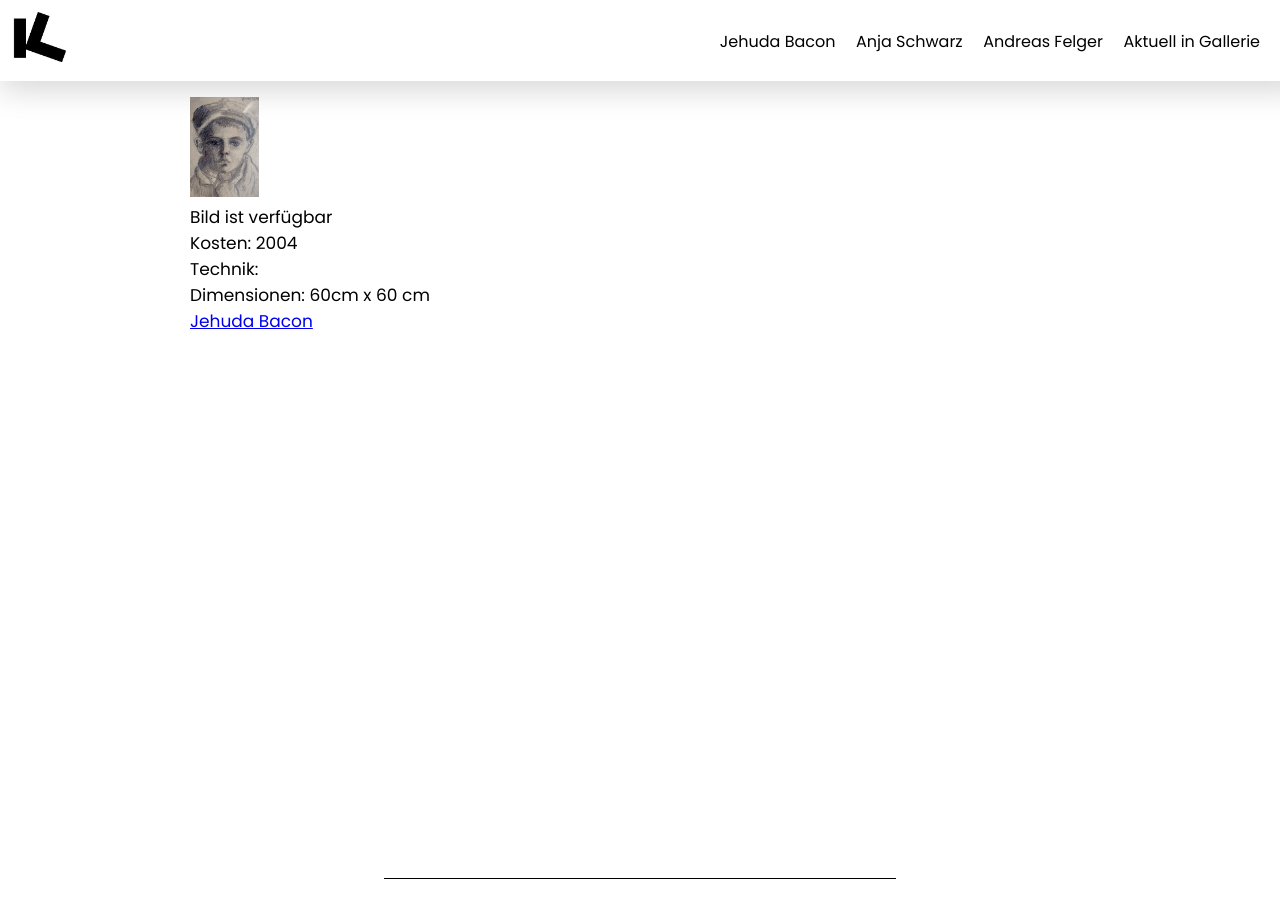
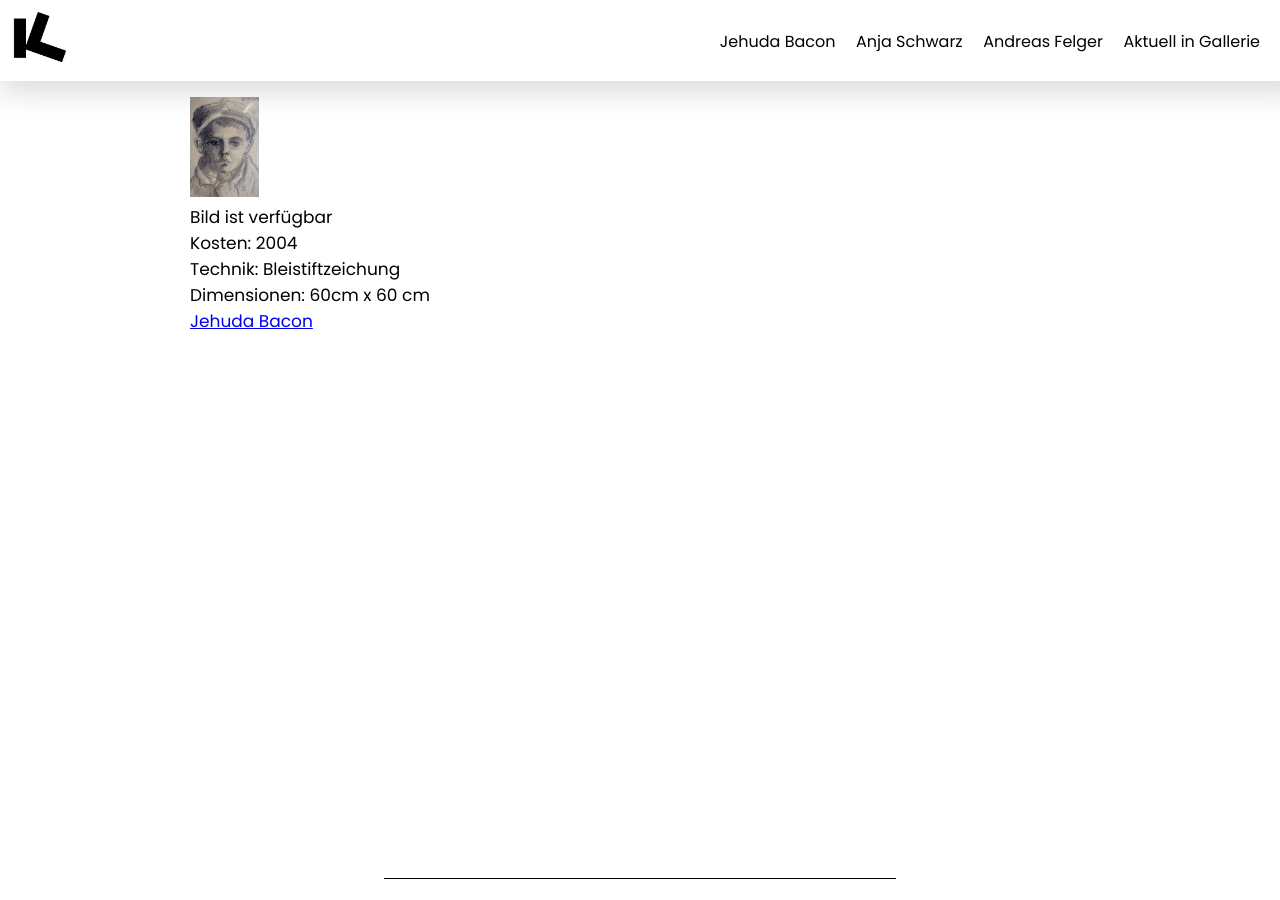
Before and after one commit to hansomatig/kunst-am-kirchberg, a Jekyll site: the page built from _artworks/test-category.markdown, in a window 1280 px wide and 900 px high. Built offline with Jekyll 4.4.1, drawn with Linux system fonts in a browser that asks for light colours.

Commit message:
Updated Test Category

```diff
--- a/_artworks/test-category.markdown
+++ b/_artworks/test-category.markdown
@@ -1,6 +1,8 @@
 ---
 title: Test-Category
 date: 2021-07-04 14:56:00 Z
+categories:
+- Bleistiftzeichung
 position: 10
 gallery:
 - image: "/uploads/IMGP7002.jpeg"
```
Also changed, not shown: other parts of _artworks/test-category.markdown (+0 -1 lines).
